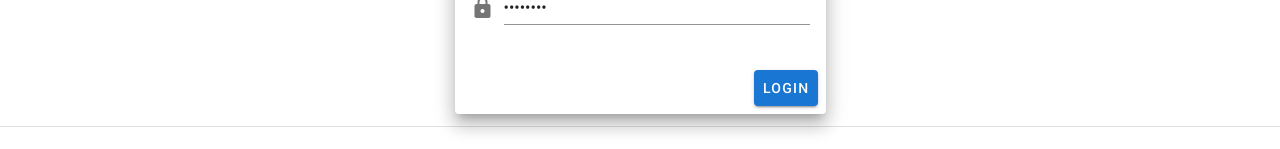
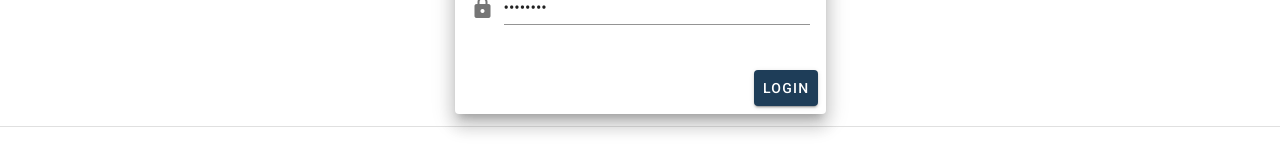
Before and after one commit to edu-fedorae/fgp-tutorial-client, a Vue app: page / in a window 1280 px wide. Shown: the part 250-399 px from the top of the page. Built offline with nearby package versions, Linux system fonts and the light colour scheme.

Commit message:
Update login button color

```diff
--- a/src/components/home/SignIn.vue
+++ b/src/components/home/SignIn.vue
@@ -29,7 +29,10 @@
           </v-card-text>
           <v-card-actions>
             <v-spacer></v-spacer>
-            <v-btn :to="{ name: 'Dashboard-Home' }" color="primary"
+            <v-btn
+              :to="{ name: 'Dashboard-Home' }"
+              color="#1E3D58"
+              style="color: #ffffff"
               >Login</v-btn
             >
           </v-card-actions>
```
